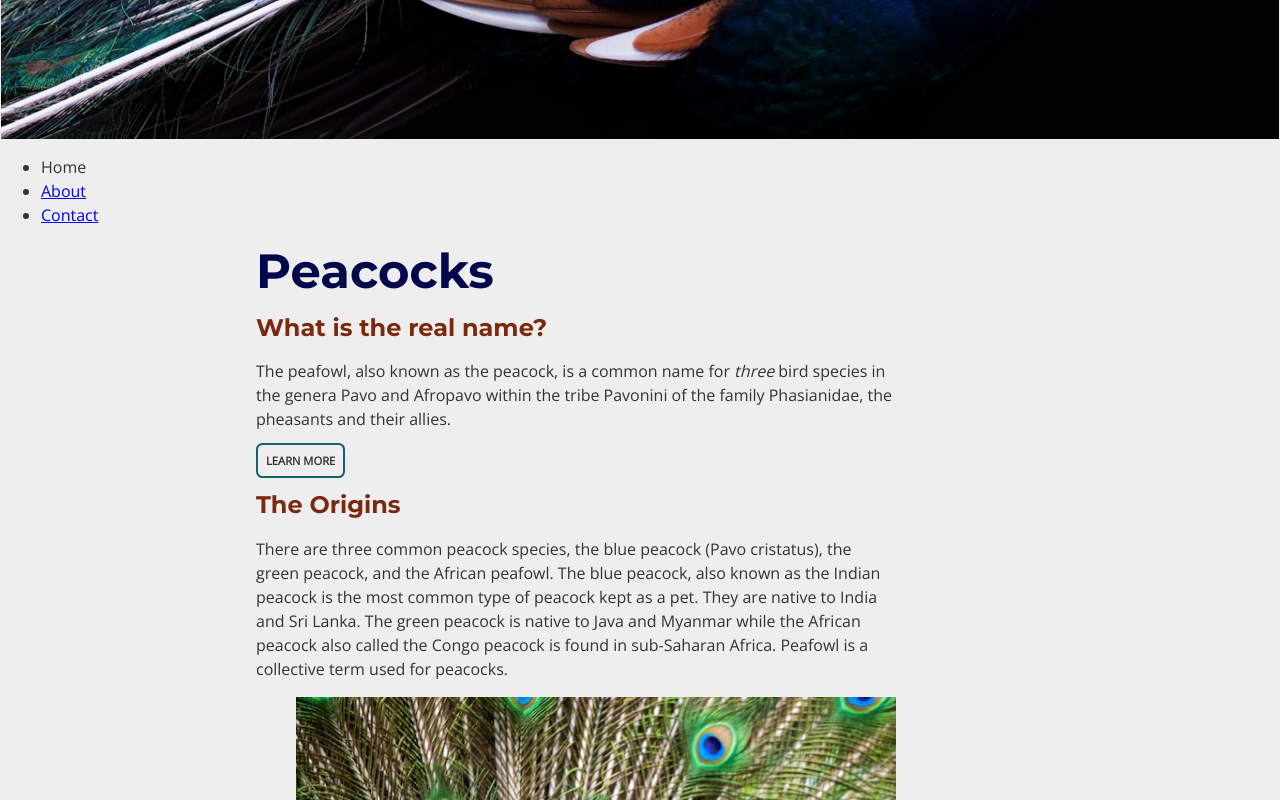
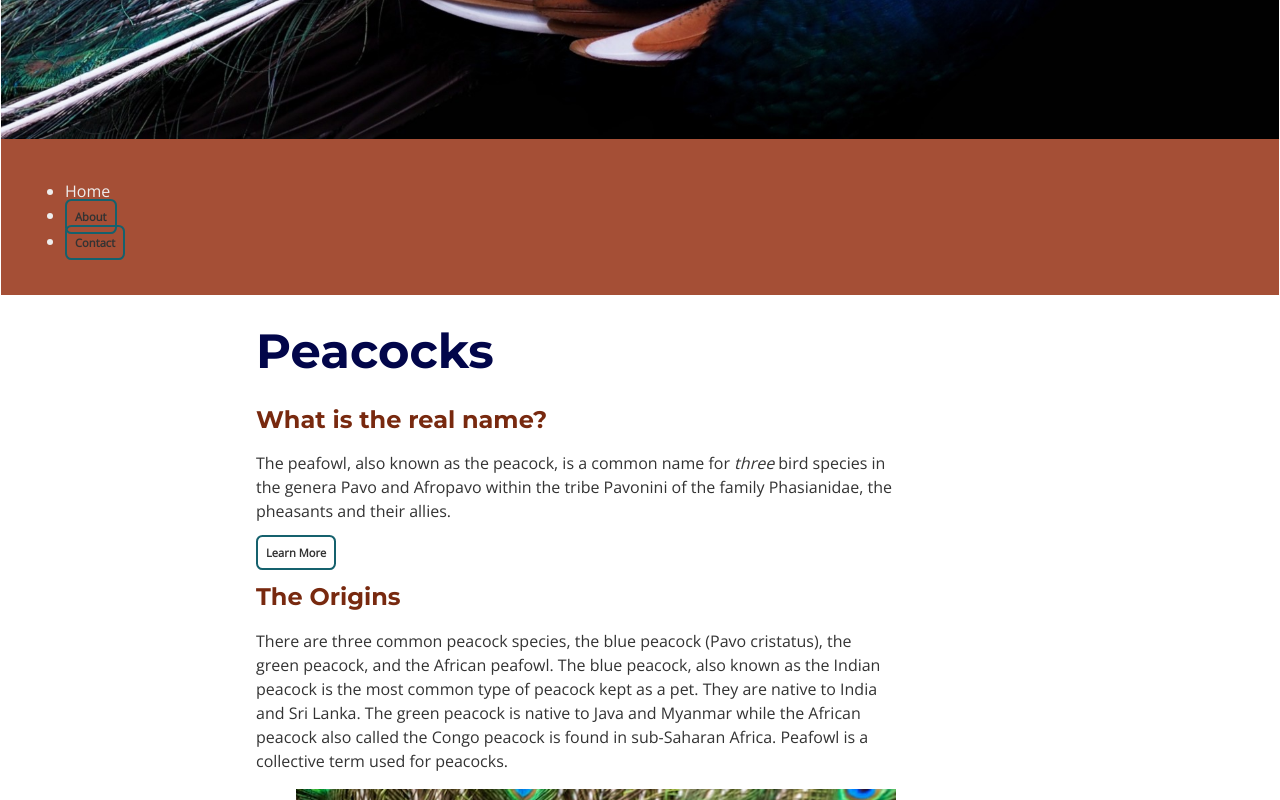
Before and after one commit to naparker2/css-fonts-and-button, a plain HTML site: page index.html in a window 1280 px wide. Shown: the part 580-1380 px from the top of the page. Drawn offline with nearby package versions, Linux system fonts and the light colour scheme.

Commit message:
new button

```diff
--- a/index.html
+++ b/index.html
@@ -59,7 +59,8 @@
       <h2>What is the real name?</h2>
       <p>The peafowl, also known as the peacock, is a common name for <em>three</em> bird species in the genera Pavo and
         Afropavo
-        within the tribe Pavonini of the family Phasianidae, the pheasants and their allies.</p> <a class="button">Learn
+        within the tribe Pavonini of the family Phasianidae, the pheasants and their allies.</p> <a
+        href="contact/">Learn
         More</a>
     </article>
     <article>
@@ -77,11 +78,13 @@
     <aside>
       <p>Peacocks are large, colorful pheasants (typically blue and green) known for their iridescent tails. These tail
         feathers, or coverts, spread out in a distinctive train that is more than 60% of the bird’s total body length
-        and boast colorful “eye” markings of blue, gold, red, and other hues.</p> <a class="button">Continue Reading</a>
+        and boast colorful “eye” markings of blue, gold, red, and other hues. </p>
+      <p><a href="about/">Continue
+          Reading</a></p>
 
-      <svg>
+      <!-- <svg>
         <use href="#bear" />
-      </svg>
+      </svg> -->
 
     </aside>
     <footer>
--- a/styles/main.css
+++ b/styles/main.css
@@ -1,13 +1,13 @@
 :root {
   --dark-navy: #02064a;
   --ming: #15616d;
-  --orange: #ff7d00;
+  --orange: #a54f36;
   --kobe: #78290f;
 }
 
 * {
   box-sizing: border-box;
-  background-color: #eee;
+  /* background-color: #eee; */
 }
 
 h1 {
@@ -15,11 +15,14 @@ h1 {
   font-family: "Montserrat", sans-serif;
   font-size: 3rem;
   color: var(--dark-navy);
+  line-height: 3rem;
+  /* margin-block-start: 2rem; */
 }
 
 h2 {
   font-family: "Montserrat", sans-serif;
   color: var(--kobe);
+  /* line-height: 2rem; */
 }
 
 h3 {
@@ -27,8 +30,18 @@ h3 {
   color: var(--kobe);
 }
 
+header {
+  background-color: var(--orange);
+  padding: 1.5rem;
+  color: #eee;
+}
 p {
   max-width: 70ch;
+  /* margin-block-end: 1.5rem; */
+}
+
+li {
+  text-decoration: none;
 }
 
 main {
@@ -45,17 +58,19 @@ body {
   line-height: 1.5rem;
 }
 
-.button {
+a[href] {
   border: 2px solid var(--ming);
   padding: 0.5rem;
   transition: background-color 300ms;
   border-radius: 0.4rem;
-  text-transform: uppercase;
+  text-decoration: none;
   font-size: 0.7rem;
   font-weight: bold;
+  color: #333;
+  margin-top: 0.4rem;
 }
 
-.button:hover {
+a[href]:hover {
   background-color: var(--ming);
   color: #fff;
 }
```
Also changed, not shown: contact/index.html (+4 -2 lines).
